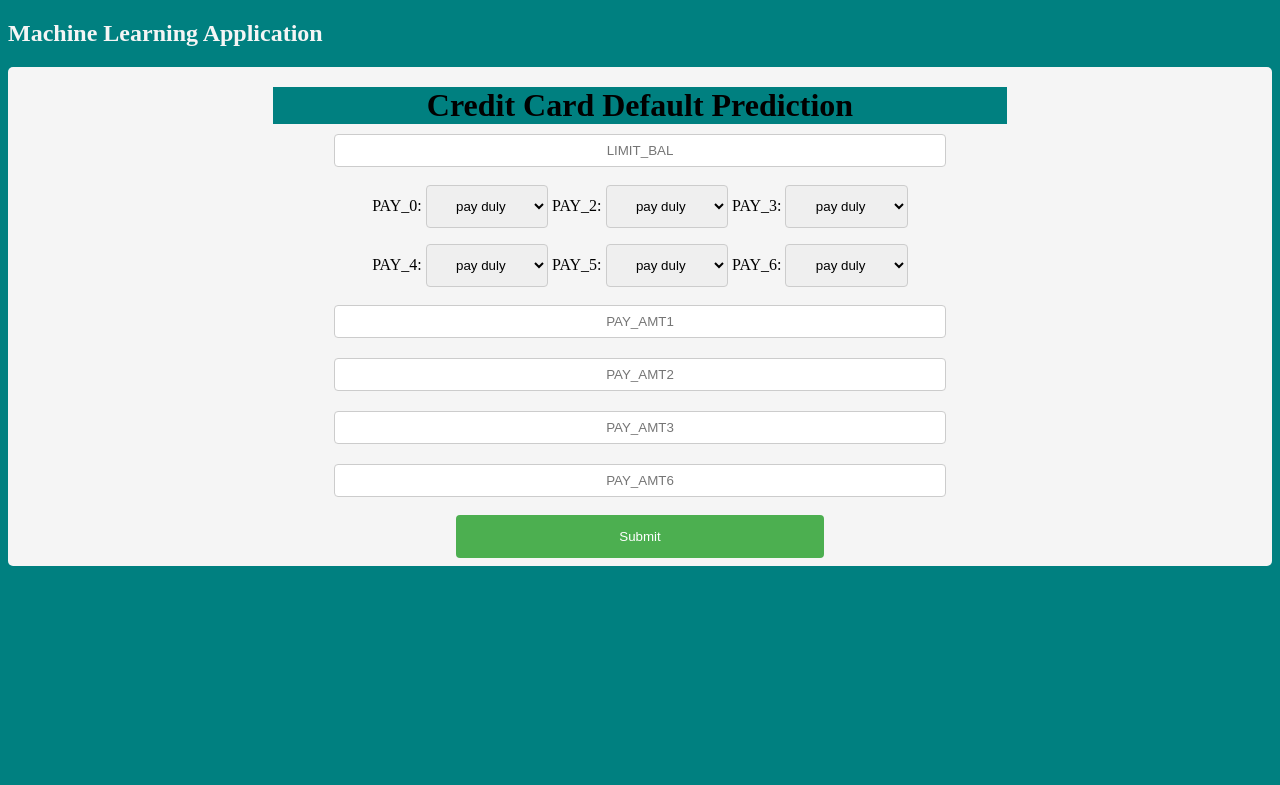
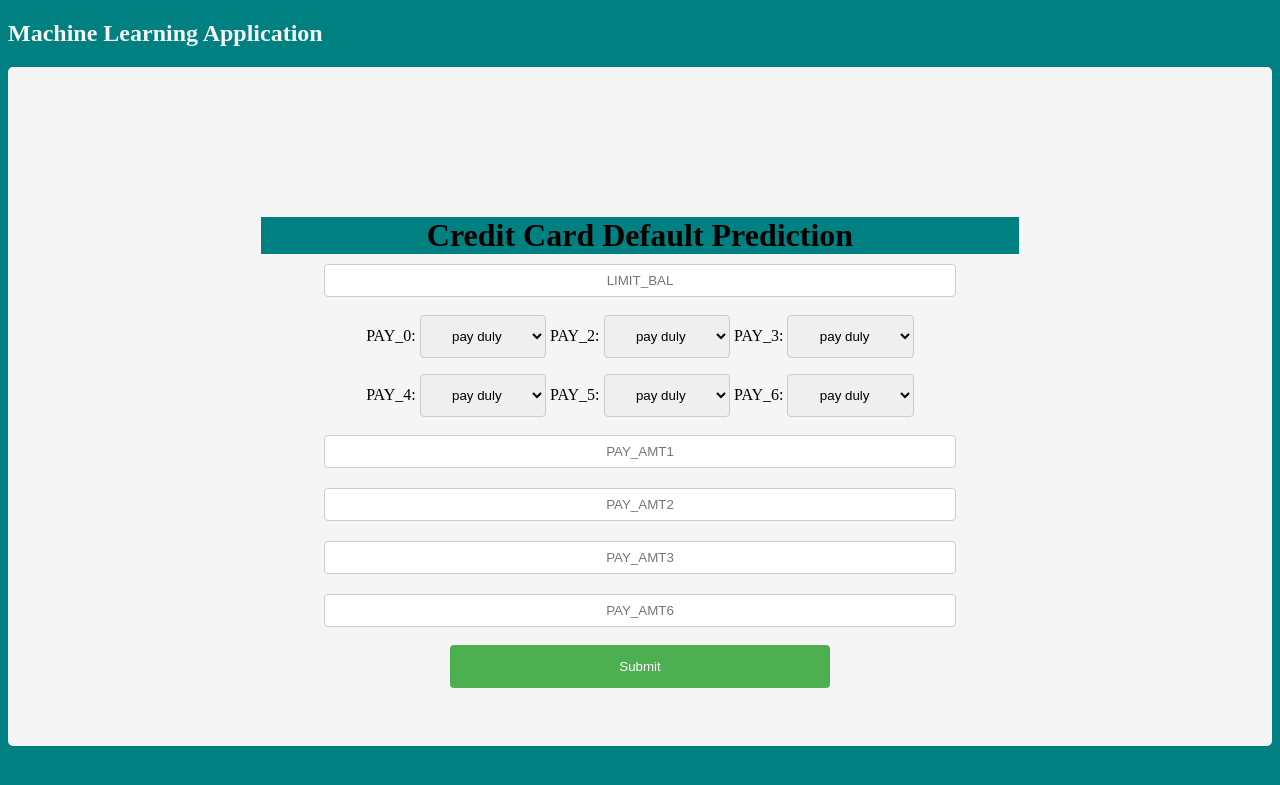
Before and after one commit to asif851/Credit-Card-Default-Prediction, a Python web app: template templates/index.html in a window 1280 px wide. Shown: the top 785 px of the page. Run offline with Jinja, Linux system fonts and the light colour scheme; the template is opened without the code that fills it, so the values that code supplies are empty.

Commit message:
added some code in html

```diff
--- a/templates/index.html
+++ b/templates/index.html
@@ -37,10 +37,9 @@ div {
 
   border-radius: 5px;
   background-color: WhiteSmoke;
-  padding: 20px;
-  padding-bottom: 0;
+  padding-top: 150px;
+  padding-bottom: 50px;
   text-align: center;
-  margin:14px auto;
 
 }
 
@@ -84,9 +83,9 @@ select{
 
 <body>
   <h2>Machine Learning Application</h2>
+
  <div class="login">
     <h1>Credit Card Default Prediction</h1>
-
      <!-- Main Input For Receiving Query to our ML -->
     <form action="{{ url_for('predict')}}"method="post">
 
```
Also changed, not shown: 1 other file.
